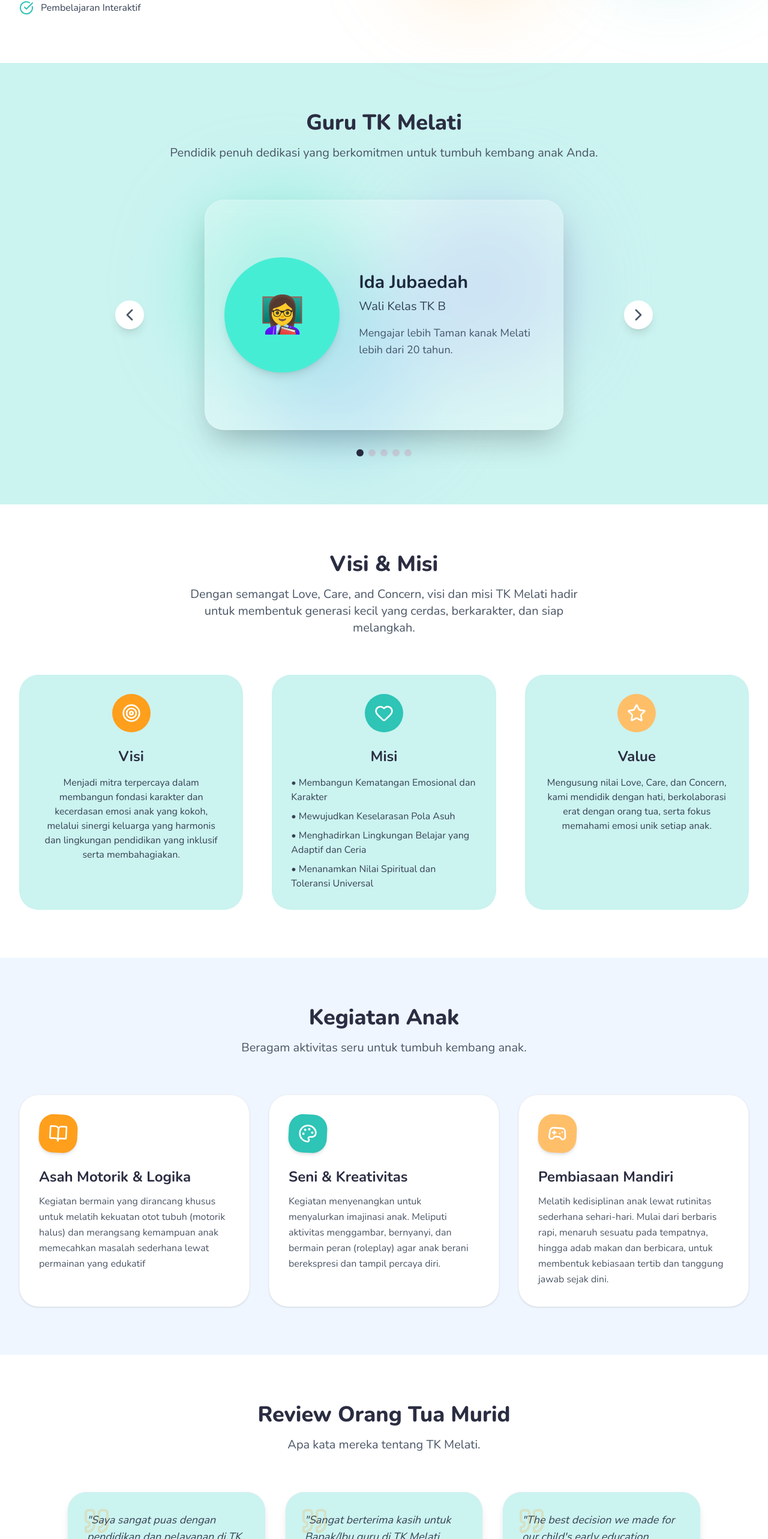
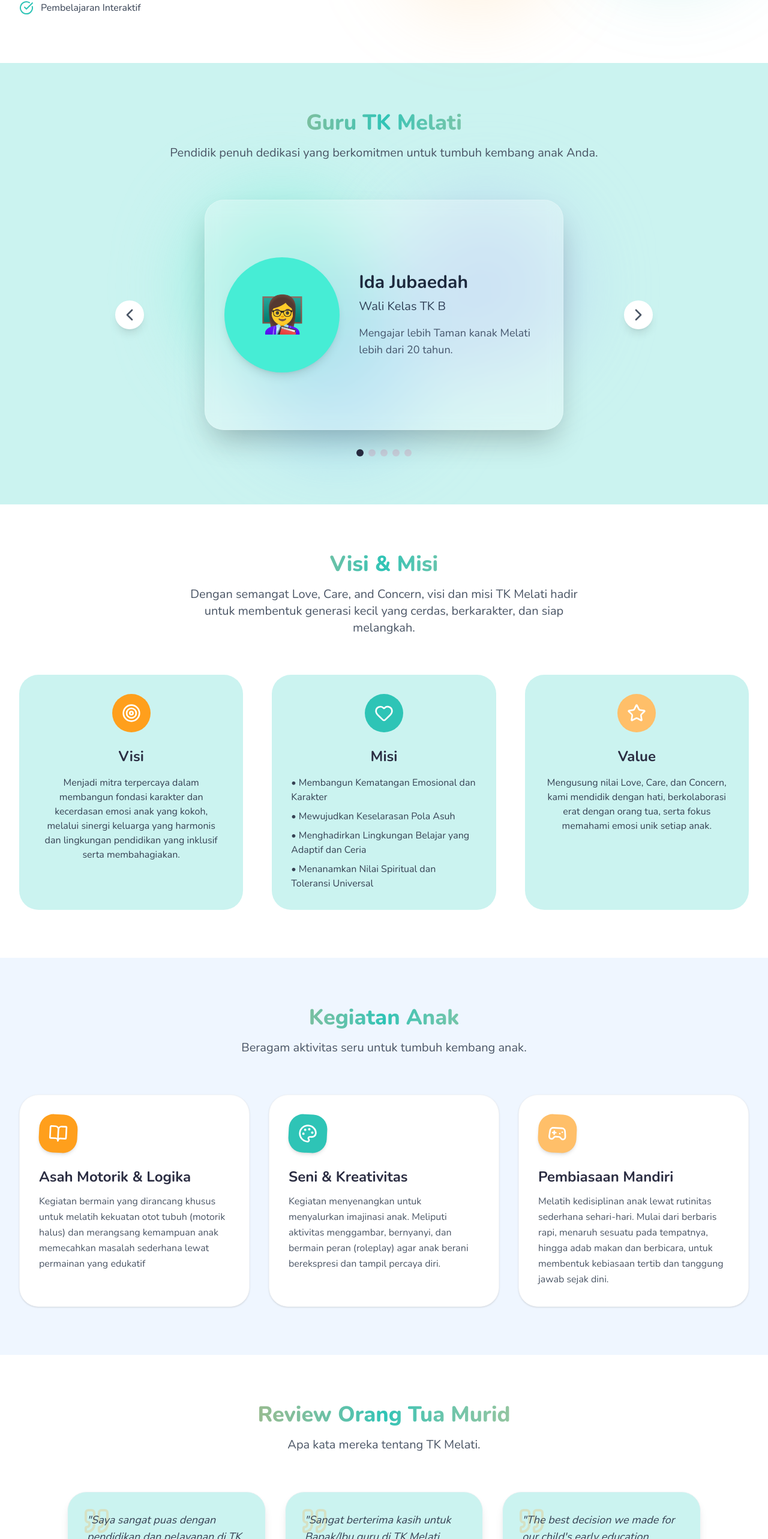
Before and after one commit to edooktarifa/tk_melati, a React (Vite) app: page / in a window 1280 px wide. Shown: the part 1001-3567 px from the top of the page at 60% size. Built offline with nearby package versions, Linux system fonts and the light colour scheme.

Commit message:
fixing text color title

```diff
--- a/src/components/Activities.jsx
+++ b/src/components/Activities.jsx
@@ -79,7 +79,7 @@ const Activities = () => {
                 >
                     <motion.h2
                         variants={titleVariants}
-                        className="text-4xl font-extrabold text-text dark:text-white mb-4"
+                        className="text-4xl font-extrabold bg-gradient-to-r from-primary via-secondary to-accent bg-clip-text text-transparent mb-4"
                     >
                         Kegiatan Anak
                     </motion.h2>
--- a/src/components/TeacherProfiles.jsx
+++ b/src/components/TeacherProfiles.jsx
@@ -61,7 +61,7 @@ const TeacherProfiles = () => {
                     transition={{ duration: 0.6, ease: "easeOut" }}
                     className="text-center mb-16"
                 >
-                    <h2 className="text-4xl font-extrabold text-text dark:text-white mb-4">Guru TK Melati</h2>
+                    <h2 className="text-4xl font-extrabold bg-gradient-to-r from-primary via-secondary to-accent bg-clip-text text-transparent mb-4">Guru TK Melati</h2>
                     <p className="text-xl text-gray-600 dark:text-gray-300">Pendidik penuh dedikasi yang berkomitmen untuk tumbuh kembang anak Anda.</p>
                 </motion.div>
 
--- a/src/components/Testimonials.jsx
+++ b/src/components/Testimonials.jsx
@@ -117,7 +117,7 @@ const Testimonials = () => {
         <section id="testimonials" className="py-20 bg-white dark:bg-slate-900 overflow-hidden">
             <div className="max-w-7xl mx-auto px-4 sm:px-6 lg:px-8">
                 <div className="text-center mb-16">
-                    <h2 className="text-4xl font-extrabold text-text dark:text-white mb-4">Review Orang Tua Murid</h2>
+                    <h2 className="text-4xl font-extrabold bg-gradient-to-r from-primary via-secondary to-accent bg-clip-text text-transparent mb-4">Review Orang Tua Murid</h2>
                     <p className="text-xl text-gray-600 dark:text-gray-300">Apa kata mereka tentang TK Melati.</p>
                 </div>
 
--- a/src/components/VisionMission.jsx
+++ b/src/components/VisionMission.jsx
@@ -45,7 +45,7 @@ const VisionMission = () => {
                 >
                     <motion.h2
                         variants={titleVariants}
-                        className="text-4xl font-extrabold text-text dark:text-white mb-4"
+                        className="text-4xl font-extrabold bg-gradient-to-r from-primary via-secondary to-accent bg-clip-text text-transparent mb-4"
                     >
                         Visi & Misi
                     </motion.h2>
```
